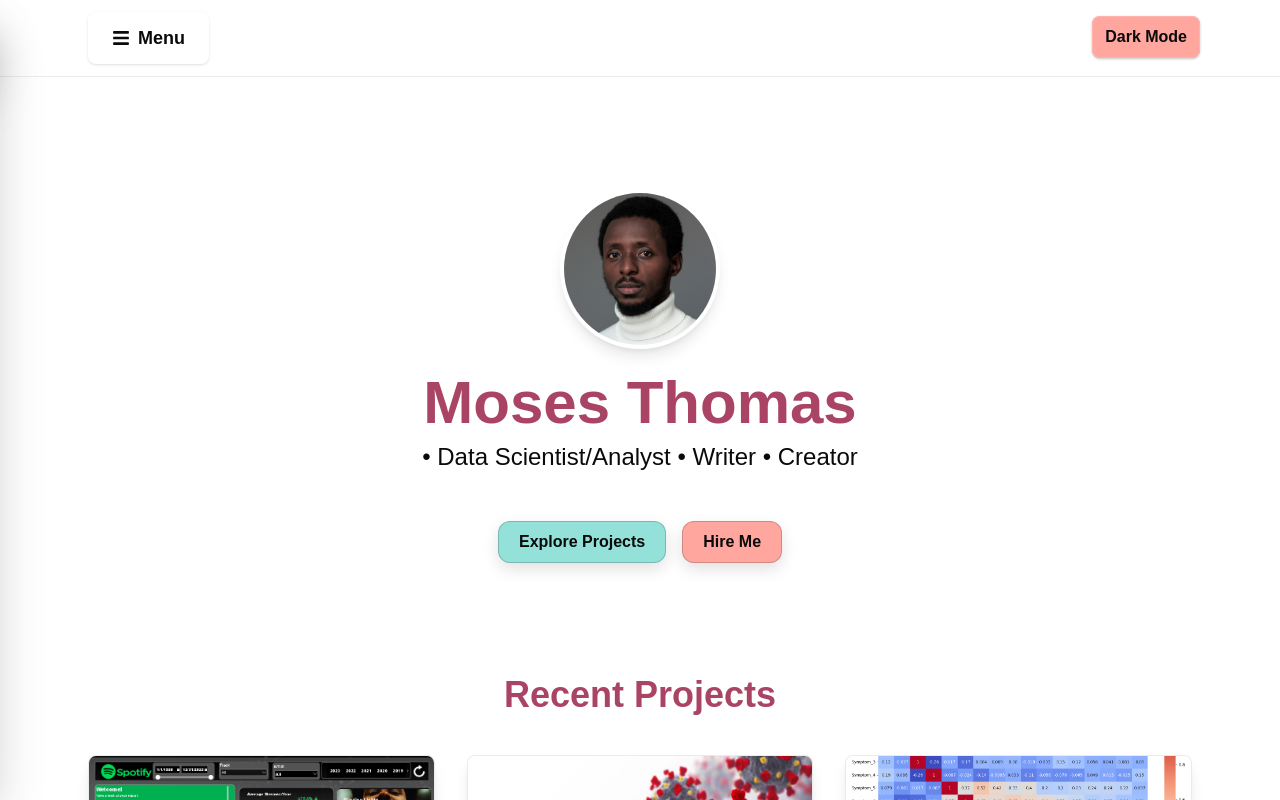
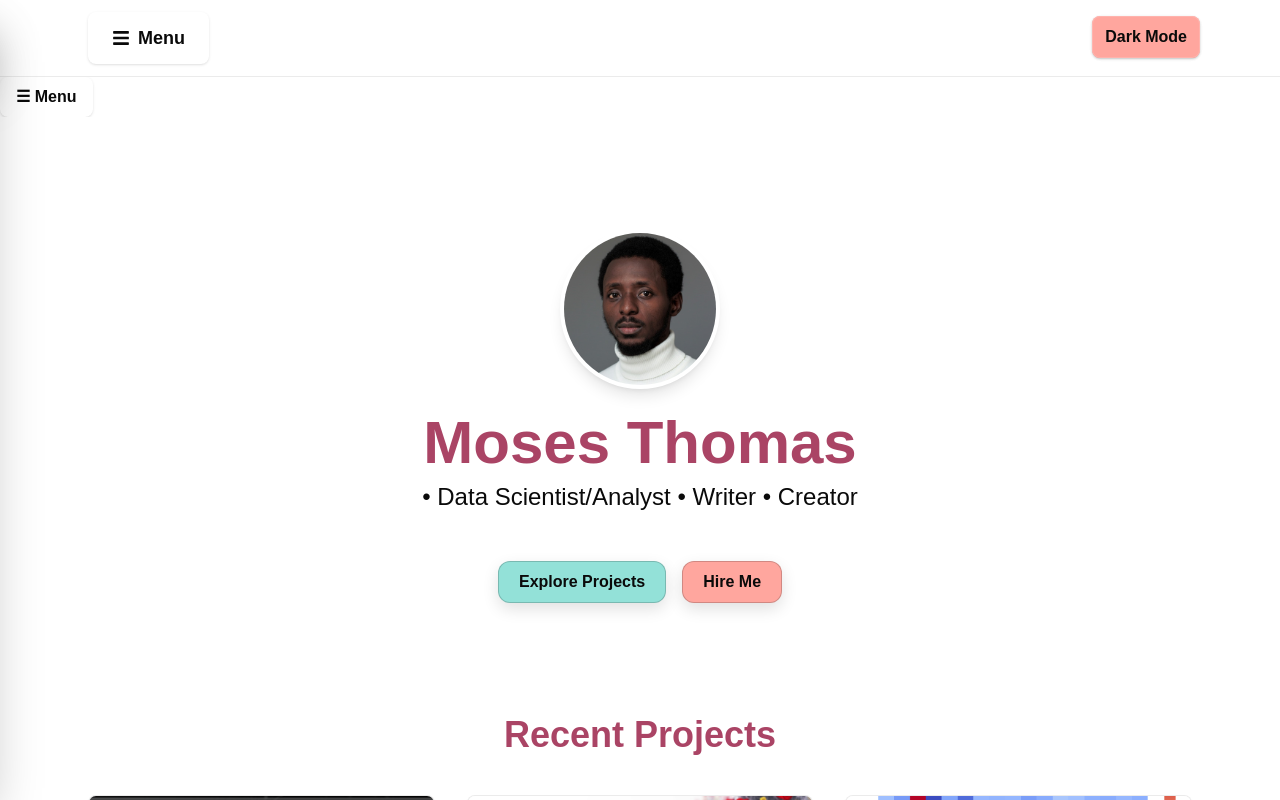
Before and after one commit to xheenkhalil/portfolio-site, a Next.js app: page / in a window 1280 px wide. Shown: the top 800 px of the page. Built offline with nearby package versions, Linux system fonts and the light colour scheme.

Commit message:
Fix Sidebar by passing trigger prop in page.tsx

```diff
--- a/src/app/page.tsx
+++ b/src/app/page.tsx
@@ -16,7 +16,13 @@ export default function Home() {
       />
       <main className="min-h-screen">
         <HeaderBar />
-        <Sidebar/>
+        <Sidebar
+          trigger={
+            <button className="flex items-center gap-2 px-4 py-2 bg-melon text-dark_black font-semibold rounded-lg shadow hover:bg-raspberry_rose transition">
+              ☰ Menu
+            </button>
+          }
+        />
         <ThemeToggle />
         <Hero />
         <RecentProjects />   {/* <-- shows the grid in the area you circled */}
```
